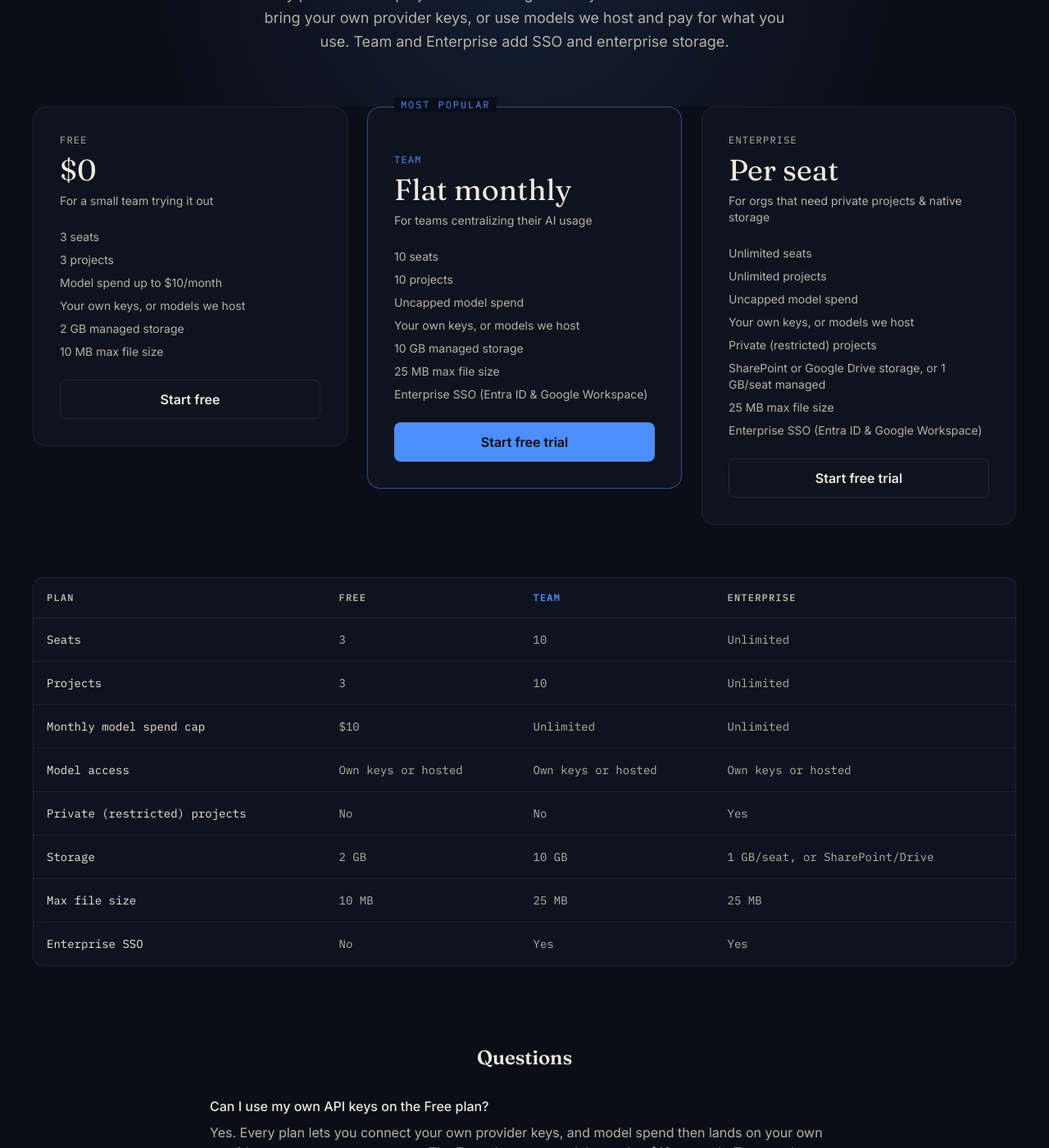
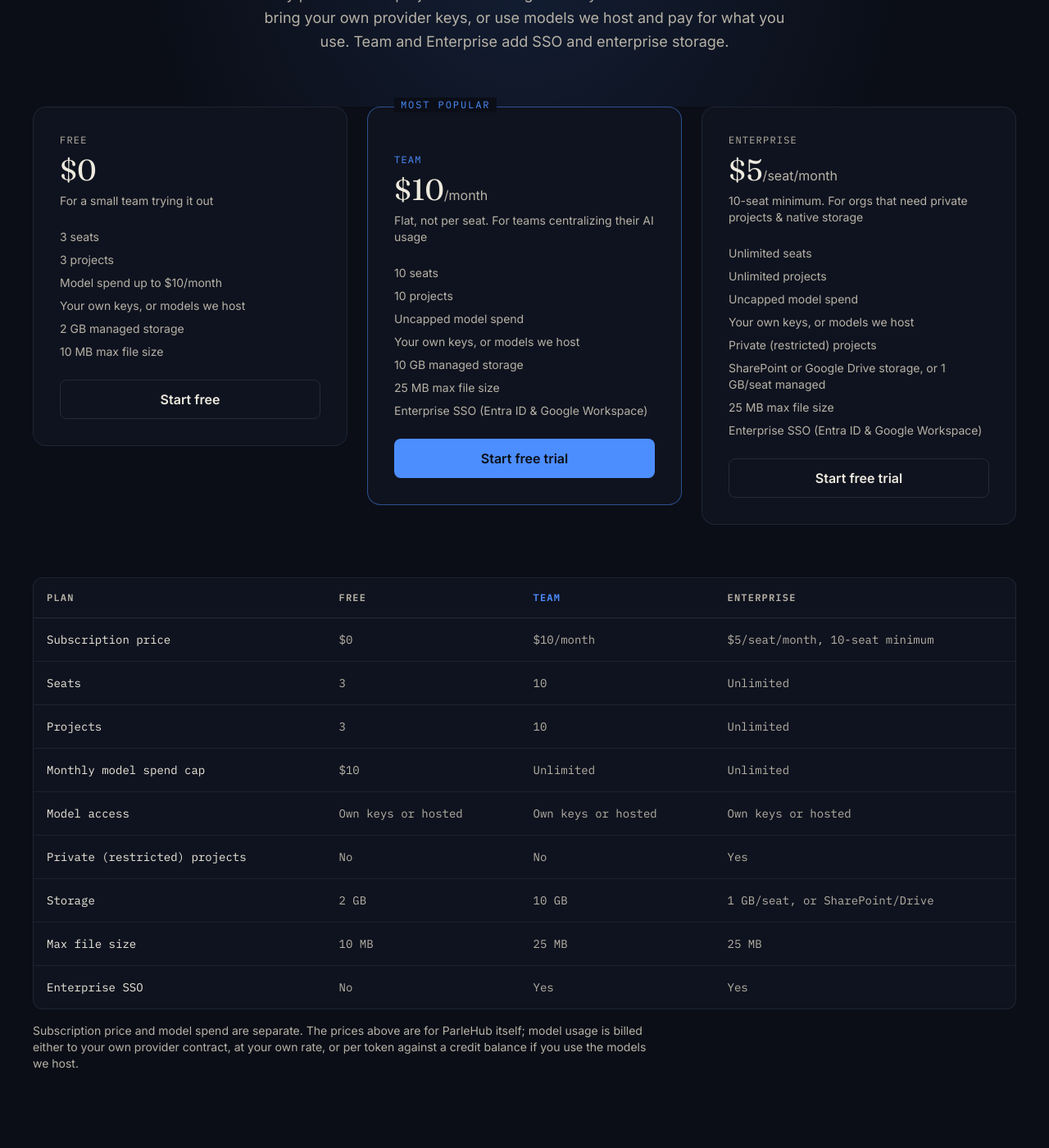
Before and after one commit to parlehub/parlehub.github.io, a Jekyll site: the page built from pricing.html, in a window 1280 px wide and 1400 px high, scrolled down 257 px. Shown: the whole window at 82% size. Built offline with Jekyll 4.4.1, drawn with Linux system fonts in a browser that asks for light colours; nearby versions of some CDN libraries.

Commit message:
Publish plan prices on the pricing page
Team and Enterprise showed "Flat monthly" and "Per seat" with no figures.
Hiding them avoided keeping the page in sync with Stripe, but transparency
is worth more than that maintenance saving, and the JSON-LD on the home
page already carries the prices - structured data that claims a price the
page does not display is a Google structured-data policy violation.

Team is $10/month flat, Enterprise $5/seat/month with a 10-seat minimum.
Adds a "Subscription price" row to the comparison table and a note under
it separating subscription price from model spend, since the table also
carries a "Monthly model spend cap" row.

When a price changes in Stripe, change it in three places: here,
llms.txt, and the JSON-LD block in index.html.

Co-Authored-By: Claude Opus 5 <noreply@anthropic.com>
Claude-Session: https://claude.ai/code/session_017eDgzazq5jDd36oobjUXfn

```diff
--- a/pricing.html
+++ b/pricing.html
@@ -189,9 +189,13 @@ redirect_from:
               >
                 Team
               </p>
-              <p class="font-display text-4xl text-parchment">Flat monthly</p>
+              <p class="font-display text-4xl text-parchment">
+                $10<span class="font-body text-base text-parchment-dim"
+                  >/month</span
+                >
+              </p>
               <p class="text-sm text-parchment-dim">
-                For teams centralizing their AI usage
+                Flat, not per seat. For teams centralizing their AI usage
               </p>
             </div>
             <ul class="space-y-2 text-sm text-parchment-dim flex-1">
@@ -218,9 +222,14 @@ redirect_from:
               >
                 Enterprise
               </p>
-              <p class="font-display text-4xl text-parchment">Per seat</p>
+              <p class="font-display text-4xl text-parchment">
+                $5<span class="font-body text-base text-parchment-dim"
+                  >/seat/month</span
+                >
+              </p>
               <p class="text-sm text-parchment-dim">
-                For orgs that need private projects &amp; native storage
+                10-seat minimum. For orgs that need private projects &amp;
+                native storage
               </p>
             </div>
             <ul class="space-y-2 text-sm text-parchment-dim flex-1">
@@ -274,6 +283,14 @@ redirect_from:
               </tr>
             </thead>
             <tbody class="text-parchment-dim">
+              <tr class="border-b border-ink-line/60">
+                <td class="p-4 font-body text-parchment">
+                  Subscription price
+                </td>
+                <td class="p-4">$0</td>
+                <td class="p-4">$10/month</td>
+                <td class="p-4">$5/seat/month, 10-seat minimum</td>
+              </tr>
               <tr class="border-b border-ink-line/60">
                 <td class="p-4 font-body text-parchment">Seats</td>
                 <td class="p-4">3</td>
@@ -329,6 +346,12 @@ redirect_from:
             </tbody>
           </table>
         </div>
+        <p class="text-sm text-parchment-dim mt-4 max-w-3xl">
+          Subscription price and model spend are separate. The prices above are
+          for ParleHub itself; model usage is billed either to your own provider
+          contract, at your own rate, or per token against a credit balance if
+          you use the models we host.
+        </p>
       </section>
 
       <!-- FAQ -->
```
